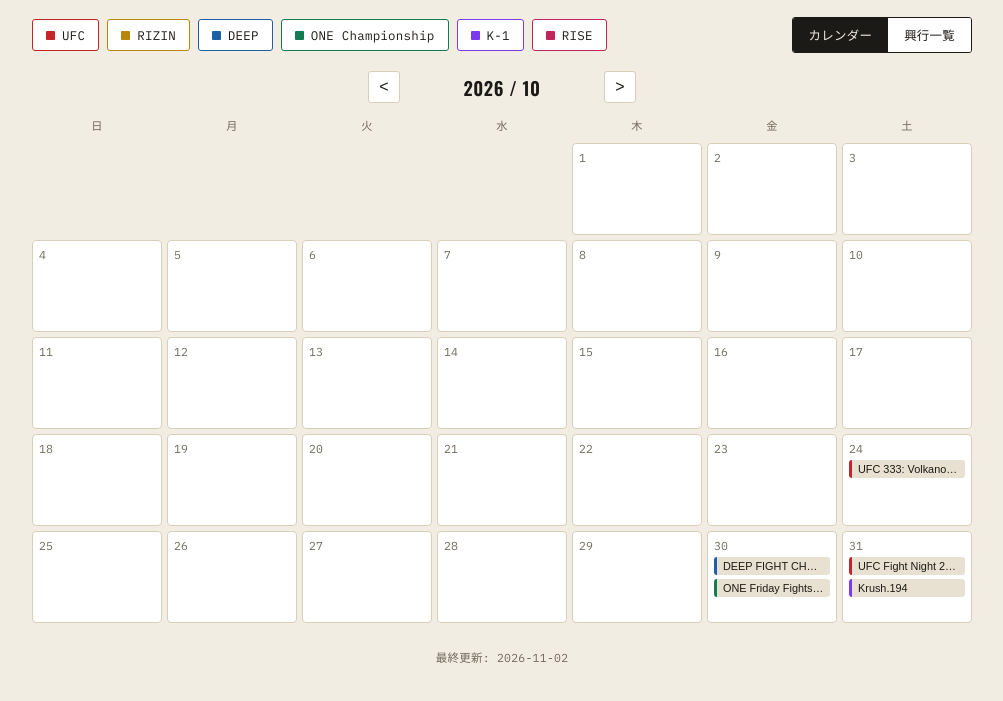
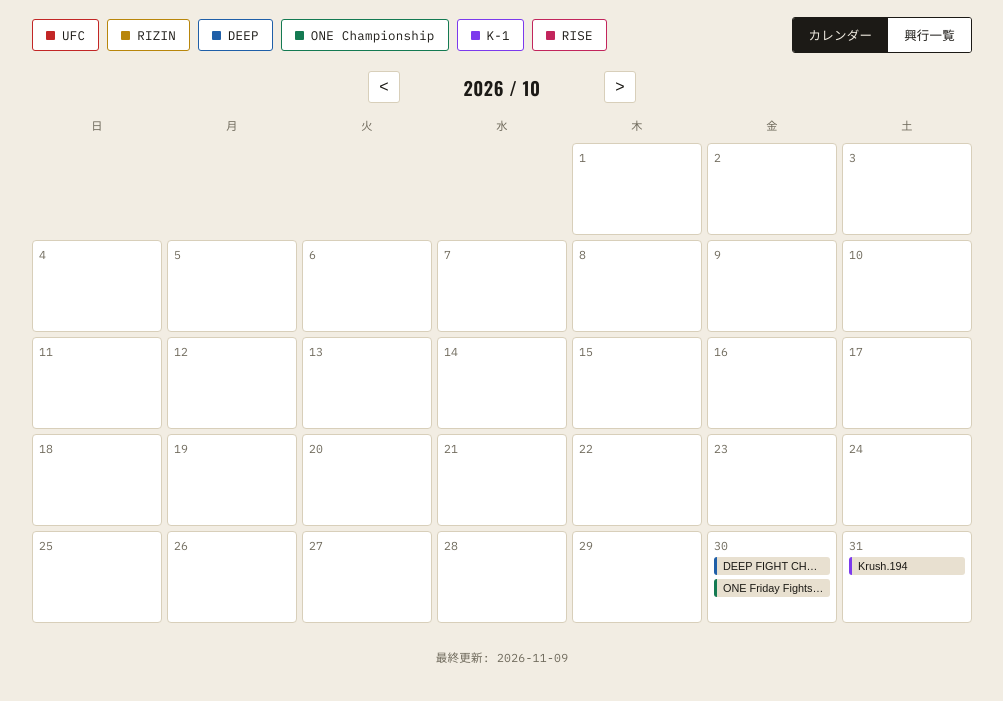
Before and after one commit to kazuya20010414-code/fight-calendar-jp, a plain HTML site: page index.html in a window 1280 px wide. Shown: the part 107-808 px from the top of the page, without its empty margins (138-1141 px from the left). Drawn offline with nearby package versions, Linux system fonts and the light colour scheme; a web font is replaced by a local one.

Commit message:
weekly update: 2026-11-09
Co-Authored-By: Claude Sonnet 5 <noreply@anthropic.com>
Claude-Session: https://claude.ai/code/session_01Ua2CEAXgr8oMxkhwxoDLQT

```diff
--- a/index.html
+++ b/index.html
@@ -391,7 +391,7 @@
 
 <script>
 const DATA = {
-  "lastUpdated": "2026-11-02",
+  "lastUpdated": "2026-11-09",
   "organizations": [
     { "id": "ufc", "name": "UFC" },
     { "id": "rizin", "name": "RIZIN" },
@@ -401,15 +401,13 @@ const DATA = {
     { "id": "rise", "name": "RISE" }
   ],
   "events": [
-    { "id": "ufc-333", "org": "ufc", "title": "UFC 333: Volkanovski vs. Evloev", "date": "2026-10-24", "location": "Etihad Arena, アブダビ, UAE", "sourceUrl": "https://en.wikipedia.org/wiki/UFC_333" },
-    { "id": "ufc-fn292", "org": "ufc", "title": "UFC Fight Night 292: Moicano vs. Nolan", "date": "2026-10-31", "location": "Meta Apex, ラスベガス, ネバダ州, アメリカ", "sourceUrl": "https://en.wikipedia.org/wiki/UFC_Fight_Night:_Moicano_vs._Nolan" },
     { "id": "ufc-fn293", "org": "ufc", "title": "UFC Fight Night 293: Bonfim vs. Brady", "date": "2026-11-07", "location": "Meta Apex, ラスベガス, ネバダ州, アメリカ", "sourceUrl": "https://en.wikipedia.org/wiki/UFC_Fight_Night:_Bonfim_vs._Brady" },
     { "id": "ufc-334", "org": "ufc", "title": "UFC 334: Gane vs. Hokit", "date": "2026-11-14", "location": "Madison Square Garden, ニューヨーク, アメリカ", "sourceUrl": "https://en.wikipedia.org/wiki/UFC_334" },
     { "id": "ufc-fn294", "org": "ufc", "title": "UFC Fight Night: Procházka vs. Stirling", "date": "2026-11-21", "location": "ABHA Arena, ドーハ, カタール", "sourceUrl": "https://en.wikipedia.org/wiki/UFC_Fight_Night:_Proch%C3%A1zka_vs._Stirling" },
     { "id": "ufc-335", "org": "ufc", "title": "UFC 335: Oliveira vs. Lopes", "date": "2026-12-12", "location": "T-Mobile Arena, ラスベガス, ネバダ州, アメリカ", "sourceUrl": "https://en.wikipedia.org/wiki/UFC_335" },
     { "id": "ufc-fn-dallas", "org": "ufc", "title": "UFC Fight Night: Dallas", "date": "2027-01-16", "location": "American Airlines Center, ダラス, テキサス州, アメリカ", "sourceUrl": "https://cagesidepress.com/2026/10/24/ufc-heads-back-to-dallas-on-january-16-2027/" },
-    { "id": "ufc-336", "org": "ufc", "title": "UFC 336: Toronto", "date": "2027-01-30", "location": "Scotiabank Arena, トロント, オンタリオ州, カナダ", "sourceUrl": "https://cagesidepress.com/2026/10/17/ufc-336-announced-for-toronto-on-january-30/" },
-    { "id": "ufc-fn-sydney", "org": "ufc", "title": "UFC Fight Night: Sydney", "date": "2027-02-07", "location": "Afterpay Arena, シドニー, オーストラリア", "sourceUrl": "https://www.ufc.com/news/octagon-returns-down-under-ufc-fight-night-sydney-sunday-february-7" },
+    { "id": "ufc-336", "org": "ufc", "title": "UFC 336: Van vs. Kape", "date": "2027-01-30", "location": "Scotiabank Arena, トロント, オンタリオ州, カナダ", "sourceUrl": "https://cagesidepress.com/2026/10/24/prates-vs-morales-for-interim-gold-van-vs-kape-announced-for-ufc-336/" },
+    { "id": "ufc-fn-sydney", "org": "ufc", "title": "UFC Fight Night: Salkilld vs. Saint Denis", "date": "2027-02-07", "location": "Afterpay Arena, シドニー, オーストラリア", "sourceUrl": "https://cagesidepress.com/2026/10/27/quillan-salkilld-vs-benoit-saint-denis-set-to-headline-ufc-sydney-on-feb-6/" },
 
     { "id": "rizin-55", "org": "rizin", "title": "RIZIN.55", "date": "2026-11-08", "location": "LaLa arena TOKYO-BAY, 船橋, 千葉県", "sourceUrl": "https://gonkaku.jp/articles/24362" },
     { "id": "rizin-oomisoka", "org": "rizin", "title": "大晦日RIZIN", "date": "2026-12-31", "location": "バンテリンドーム ナゴヤ", "sourceUrl": "https://jp.rizinff.com/_ct/17813466" },
@@ -430,6 +428,16 @@ const DATA = {
     { "id": "one-ff182", "org": "one", "title": "ONE Friday Fights 182", "date": "2026-12-11", "location": "Lumpinee Stadium, バンコク, タイ", "sourceUrl": "https://www.onefc.com/events/" },
     { "id": "one-fn50", "org": "one", "title": "ONE Fight Night 50", "date": "2026-12-12", "location": "Lumpinee Stadium, バンコク, タイ", "sourceUrl": "https://www.onefc.com/events/onefightnight50/" },
     { "id": "one-ff183", "org": "one", "title": "ONE Friday Fights 183", "date": "2026-12-18", "location": "Lumpinee Stadium, バンコク, タイ", "sourceUrl": "https://www.onefc.com/events/" },
+    { "id": "one-ff184", "org": "one", "title": "ONE Friday Fights 184", "date": "2027-01-08", "location": "Lumpinee Stadium, バンコク, タイ", "sourceUrl": "https://www.ufcalendar.com/events/one-friday-fights-184-2027-01-08" },
+    { "id": "one-fn51", "org": "one", "title": "ONE Fight Night 51", "date": "2027-01-09", "location": "Lumpinee Stadium, バンコク, タイ", "sourceUrl": "https://www.ufcalendar.com/events/one-fight-night-51-2027-01-09" },
+    { "id": "one-ff185", "org": "one", "title": "ONE Friday Fights 185", "date": "2027-01-15", "location": "Lumpinee Stadium, バンコク, タイ", "sourceUrl": "https://www.ufcalendar.com/events/one-friday-fights-185-2027-01-15" },
+    { "id": "one-ff186", "org": "one", "title": "ONE Friday Fights 186", "date": "2027-01-22", "location": "Lumpinee Stadium, バンコク, タイ", "sourceUrl": "https://www.ufcalendar.com/events/one-friday-fights-186-2027-01-22" },
+    { "id": "one-ff187", "org": "one", "title": "ONE Friday Fights 187", "date": "2027-01-29", "location": "Lumpinee Stadium, バンコク, タイ", "sourceUrl": "https://www.ufcalendar.com/events/one-friday-fights-187-2027-01-29" },
+    { "id": "one-ff188", "org": "one", "title": "ONE Friday Fights 188", "date": "2027-02-12", "location": "Lumpinee Stadium, バンコク, タイ", "sourceUrl": "https://www.ufcalendar.com/events/one-friday-fights-188-2027-02-12" },
+    { "id": "one-ff189", "org": "one", "title": "ONE Friday Fights 189", "date": "2027-02-19", "location": "Lumpinee Stadium, バンコク, タイ", "sourceUrl": "https://www.ufcalendar.com/events/one-friday-fights-189-2027-02-19" },
+    { "id": "one-fn52", "org": "one", "title": "ONE Fight Night 52", "date": "2027-02-20", "location": "Lumpinee Stadium, バンコク, タイ", "sourceUrl": "https://www.ufcalendar.com/events/one-fight-night-52-2027-02-20" },
+    { "id": "one-ff190", "org": "one", "title": "ONE Friday Fights 190", "date": "2027-02-26", "location": "Lumpinee Stadium, バンコク, タイ", "sourceUrl": "https://www.ufcalendar.com/events/one-friday-fights-190-2027-02-26" },
+    { "id": "one-fn53", "org": "one", "title": "ONE Fight Night 53", "date": "2027-03-06", "location": "Lumpinee Stadium, バンコク, タイ", "sourceUrl": "https://www.ufcalendar.com/events/one-fight-night-53-2027-03-06" },
 
     { "id": "krush-194", "org": "k1", "title": "Krush.194", "date": "2026-10-31", "location": "後楽園ホール, 東京", "sourceUrl": "https://www.k-1.co.jp/krush/schedule" },
     { "id": "k1-1123", "org": "k1", "title": "K-1 REVENGE II", "date": "2026-11-23", "location": "後楽園ホール, 東京", "sourceUrl": "https://www.k-1.co.jp/schedule/16670" },
```
